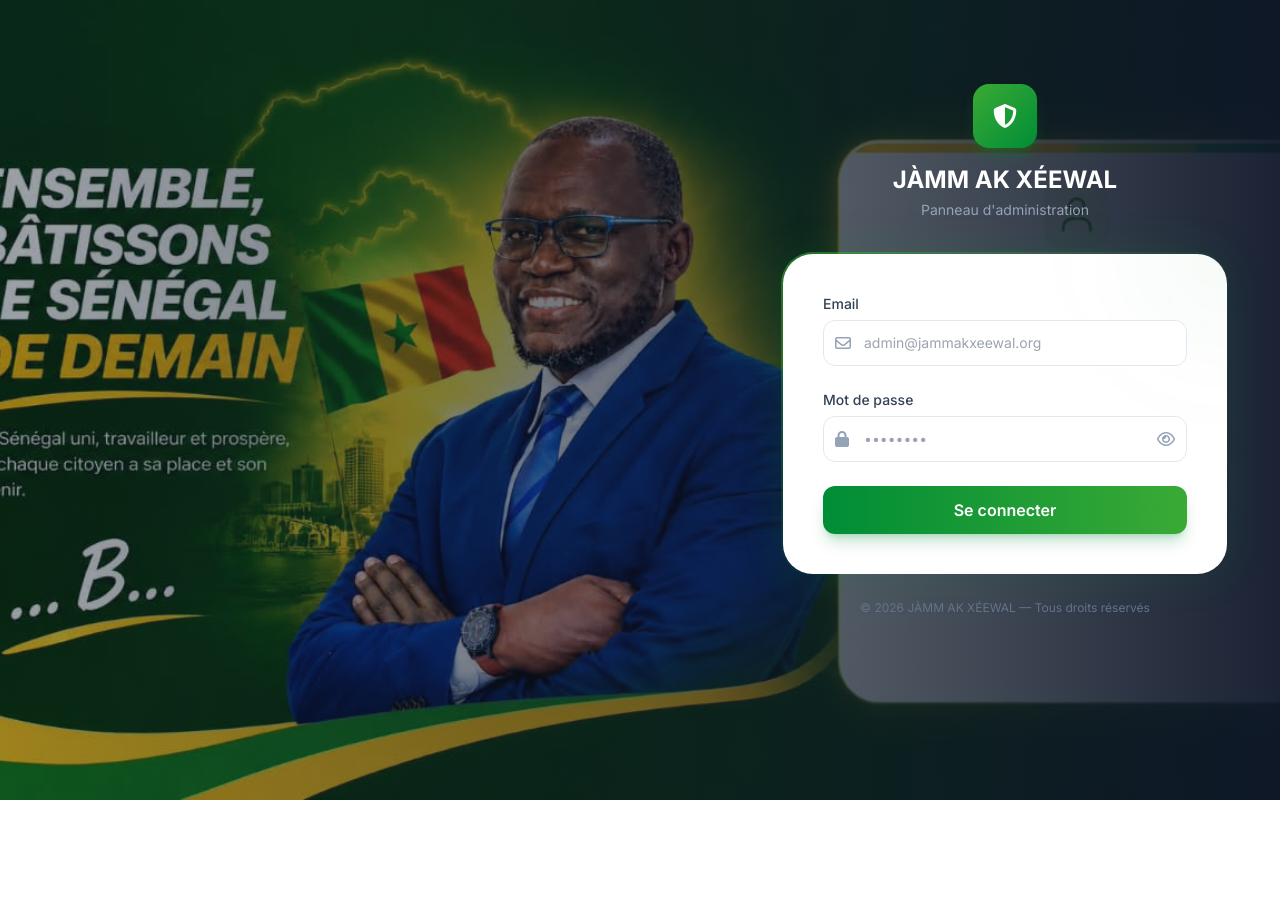
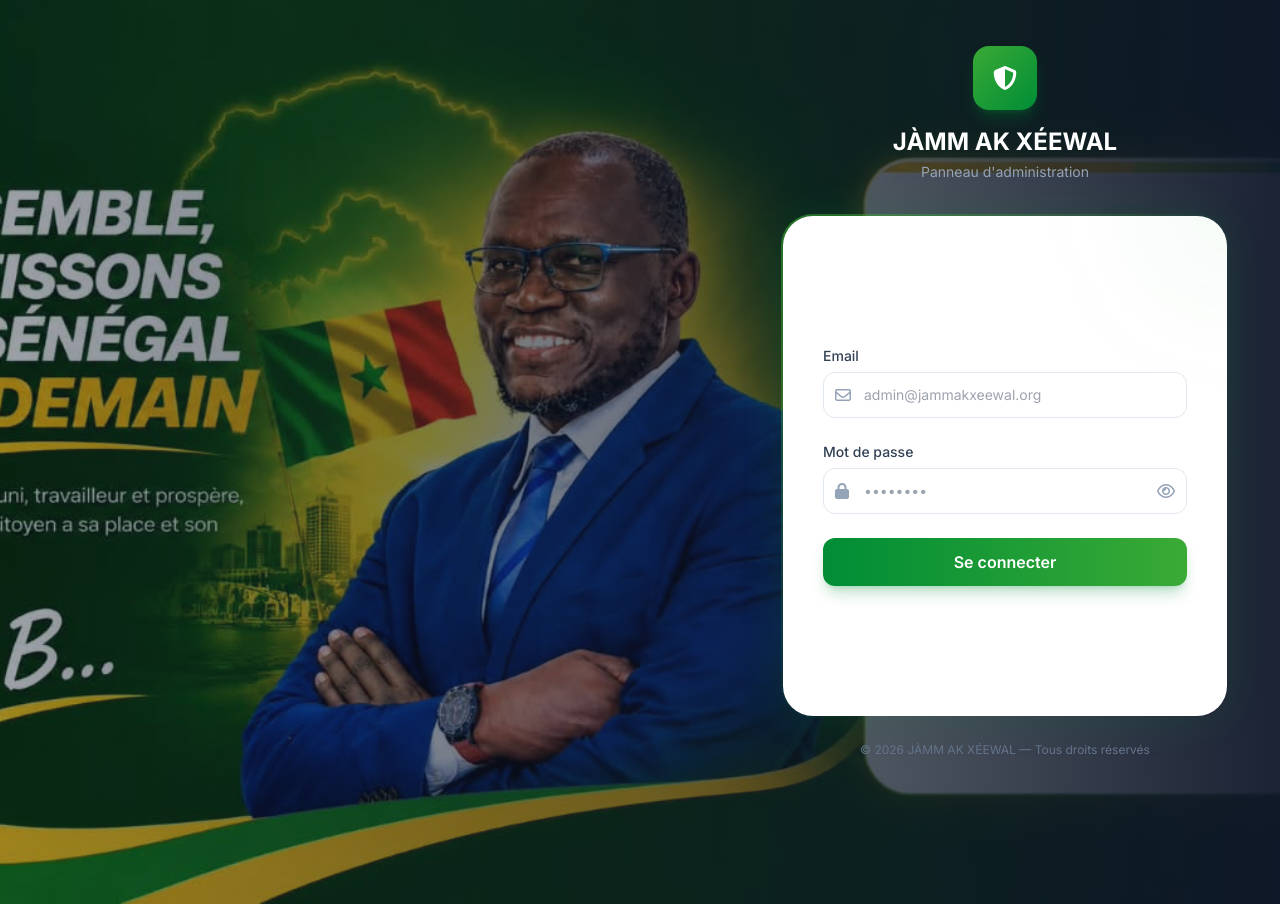
Before and after one commit to MalickDevWeb/jamm_ak_xeewal, an Angular app: page /admin/login in a window 1280 px wide. Before the commit the page ends 800 px from the top, so only its background shows below. Built offline with nearby package versions, Linux system fonts and the light colour scheme.

Commit message:
style(ui): increase admin login card height and center vertically

```diff
--- a/src/app/features/admin/auth/pages/admin-login/admin-login.component.html
+++ b/src/app/features/admin/auth/pages/admin-login/admin-login.component.html
@@ -16,9 +16,8 @@
       <p class="text-slate-400 text-sm">Panneau d'administration</p>
     </div>
 
-    <!-- Login Card (Premium Gradient Border & Glow) -->
     <div class="relative p-[2px] rounded-[2rem] bg-gradient-to-br from-brand-greenLight/60 via-brand-green/10 to-transparent shadow-[0_0_40px_rgba(0,141,54,0.15)]">
-      <div class="bg-white rounded-[calc(2rem-2px)] p-8 sm:p-10 relative overflow-hidden">
+      <div class="bg-white rounded-[calc(2rem-2px)] p-8 sm:p-10 min-h-[500px] flex flex-col justify-center relative overflow-hidden">
         <!-- Subtle inner glow -->
         <div class="absolute -top-20 -right-20 w-40 h-40 bg-brand-green/5 rounded-full blur-3xl pointer-events-none"></div>
 
```
